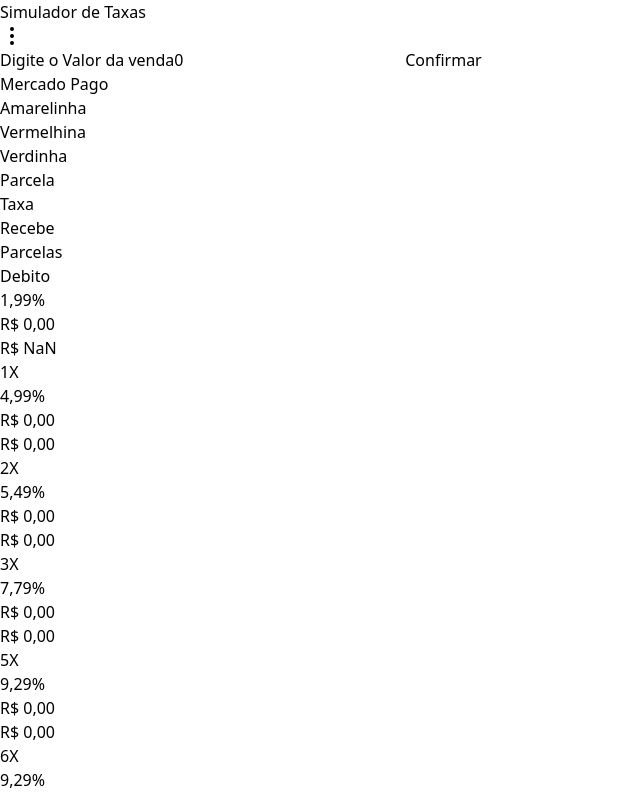
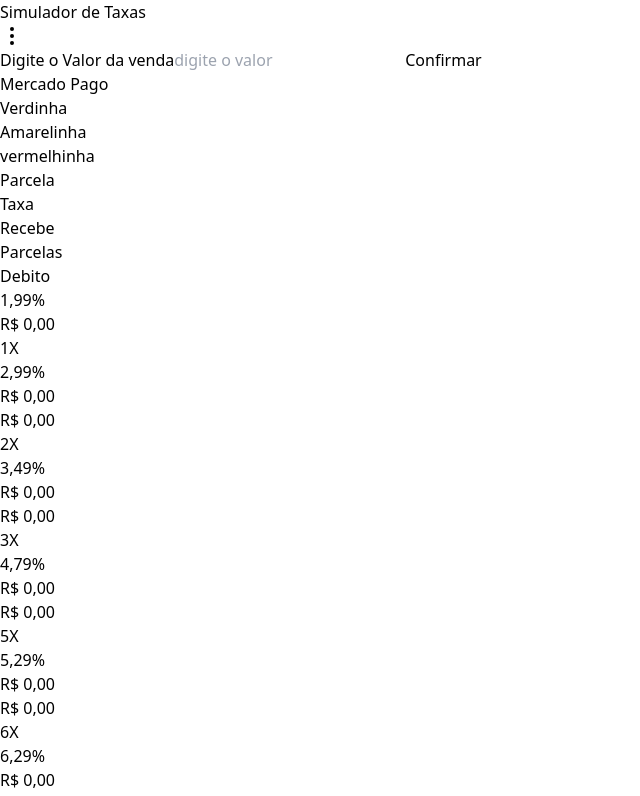
Before and after one commit to dinhoSilwa/rate-simulator-2024, a React (Vite) app: page / in a window 1280 px wide. Shown: the top 796 px of the page, without its empty margins (0-640 px from the left). Built offline with nearby package versions, Linux system fonts and the light colour scheme.

Commit message:
fix : fixed typer

```diff
--- a/src/App.tsx
+++ b/src/App.tsx
@@ -2,64 +2,141 @@
 import { EllipsisVertical } from "lucide-react";
 import { useState } from "react";
 
-const mpagorate = [
+
+interface Irate {
+  parcela : string | number;
+  taxa : number
+}
+
+interface IConpany {
+  conpany : string,
+  rate : Irate[]
+  style :string
+}
+
+const mercadopagorate : Irate[] = [
   { parcela: "Debito", taxa: 1.99 },
-  { parcela: 1, taxa: 4.99 },
-  { parcela: 2, taxa: 5.49 },
-  { parcela: 3, taxa: 7.79 },
-  { parcela: 5, taxa: 9.29 },
-  { parcela: 6, taxa: 9.29 },
-  { parcela: 7, taxa: 9.29 },
-  { parcela: 8, taxa: 9.29 },
+  { parcela: 1, taxa: 2.99 },
+  { parcela: 2, taxa: 3.49 },
+  { parcela: 3, taxa: 4.79 },
+  { parcela: 5, taxa: 5.29 },
+  { parcela: 6, taxa: 6.29 },
+  { parcela: 7, taxa: 7.29 },
+  { parcela: 8, taxa: 8.29 },
   { parcela: 9, taxa: 9.29 },
-  { parcela: 10, taxa: 9.29 },
-  { parcela: 11, taxa: 9.29 },
-  { parcela: 12, taxa: 9.29 },
+  { parcela: 10, taxa: 10.29 },
+  { parcela: 11, taxa: 11.29 },
+  { parcela: 12, taxa: 12.29 },
 
 ];
 
-const Paybrands = [
-  {name : 'Mercado Pago', rate : mpagorate , style : 'bg-blue-400'}
+const vermelhinhaRate :Irate[] = [
+  { parcela: "Debito", taxa: 2.99 },
+  { parcela: 1, taxa: 3.99 },
+  { parcela: 2, taxa: 4.49 },
+  { parcela: 3, taxa: 5.79 },
+  { parcela: 5, taxa: 6.29 },
+  { parcela: 6, taxa: 7.29 },
+  { parcela: 7, taxa: 8.29 },
+  { parcela: 8, taxa: 9.29 },
+  { parcela: 9, taxa: 10.29 },
+  { parcela: 10, taxa: 11.29 },
+  { parcela: 11, taxa: 12.29 },
+  { parcela: 12, taxa: 13.29 },
+
+];
+
+const amarelinhaRate: Irate[] = [
+  { parcela: "Debito", taxa: 3.99 },
+  { parcela: 1, taxa: 4.59 },
+  { parcela: 2, taxa: 5.29 },
+  { parcela: 3, taxa: 6.39 },
+  { parcela: 5, taxa: 7.69 },
+  { parcela: 6, taxa: 8.19 },
+  { parcela: 7, taxa: 9.39 },
+  { parcela: 8, taxa: 10.09 },
+  { parcela: 9, taxa: 11.89 },
+  { parcela: 10, taxa: 12.19 },
+  { parcela: 11, taxa: 13.59 },
+  { parcela: 12, taxa: 14.39 },
+
+];
+
+const verdinhaRate : Irate[] = [
+  { parcela: "Debito", taxa: 5.99 },
+  { parcela: 1, taxa: 6.79 },
+  { parcela: 2, taxa: 7.69 },
+  { parcela: 3, taxa: 8.29 },
+  { parcela: 5, taxa: 9.29 },
+  { parcela: 6, taxa: 10.99 },
+  { parcela: 7, taxa: 11.19 },
+  { parcela: 8, taxa: 12.39 },
+  { parcela: 9, taxa: 13.79 },
+  { parcela: 10, taxa: 14.29 },
+  { parcela: 11, taxa: 15.69 },
+  { parcela: 12, taxa: 16.29 },
+
+];
+
+
+
+const currentRate : IConpany[] = [
+  {conpany : "Mercado Pago", rate : mercadopagorate, style : 'hover:bg-blue-300 hover:text-blue-800'},
+  {conpany : "Verdinha", rate : verdinhaRate, style : 'hover:bg-green-300 hover:text-green-800'},
+  {conpany : "Amarelinha", rate : amarelinhaRate, style : 'hover:bg-yellow-300 hover:text-yellow-800'},
+  {conpany : "vermelhinha", rate : vermelhinhaRate, style : 'hover:bg-red-300 hover:text-red-800'},
 ]
+
+interface InputValue {
+initial : number,
+coin : string
+}
+
+
 
 function App() {
 
-  const [inputvalue, setValue] = useState({
+  const [valueInput, setInputValue] = useState<InputValue>({
     initial : 0,
-    toReal : 0
-  });
+    coin : ''
+  })
+
+  const [currentTable , setCurrentTable] = useState<Irate[]>(mercadopagorate)
+
+function handleChangeRate(conpany : Irate[]){
+  setCurrentTable(conpany)
+}
+
+  const stringToCoin = (value : string) =>{
+    const formatCurrency = value.replace(/\D/g, '')
+    const toCurrency = (parseFloat(formatCurrency) / 100).toLocaleString('pt-BR',{style : 'currency', currency : 'BRL'})
+    const initialValue = parseFloat(formatCurrency)
+    setInputValue((prevState)=>({
+      ...prevState, initial : initialValue
+    }))
+    return toCurrency
+  }
+  const handlerInput = (event : React.ChangeEvent<HTMLInputElement>) =>{
+    const {value} = event.target
+    const formatedValue = stringToCoin(value)
+    setInputValue((prevState) =>({
+      ...prevState,
+      coin : formatedValue
+    }))
+  }
 
 
 
-
-  const formaterToCoin = (number) =>{
-    let toNumeric = number.replace(/\D/g, '')
-    toNumeric = (parseFloat(toNumeric) / 100).toLocaleString('pt-BR',{style : 'currency', currency : 'BRL'})
-    return toNumeric
-  }
-
-  const revertCoin = (number) =>{
-    let reverter = number.replace(/\D/g, '');
-    return reverter
-  }
-
-  const handlerInput = (e) =>{
-    const {value} = e.target
-    const valueRS = formaterToCoin(value)
-    const reverteRS = revertCoin(valueRS)
-    setValue(prevState=>({
-      ...prevState, toReal : valueRS, initial :reverteRS/100
-    }))
-
-  }
-
   return (
     <main className="font-[inter]">
-
       <nav className="flex items-center justify-between h-20 px-6">
-        <h2 className="font-semibold text-[24px] text-slate-800">Simulador de Taxas</h2> <span className="active:bg-slate-200 p-4 rounded-full cursor-pointer"><EllipsisVertical /></span>
+        <h2 className="font-semibold text-[24px] text-slate-800">
+          Simulador de Taxas
+        </h2>{" "}
+        <span className="active:bg-slate-200 p-4 rounded-full cursor-pointer">
+          <EllipsisVertical />
+        </span>
       </nav>
-
 
       <section className="flex justify-center h-32 items-center ml-auto">
         <fieldset className="flex relative px-4">
@@ -72,22 +149,35 @@
             placeholder="digite o valor"
             className="focus:outline-none bg-zinc-100 px-2 p-2 text-[18px] font-bold text-slate-800 h-12 rounded-lg w-[80%]"
             inputMode="decimal"
-            value={inputvalue.toReal}
+            value={valueInput.coin}
             onChange={handlerInput}
           />
           <button className="bg-green-600 text-zinc-100 px-2 w-[100px] font-bold rounded-md h-12 text-[14px]">
             Confirmar
           </button>
         </fieldset>
-
       </section>
 
-      <nav className="my-6">
+      {/* <nav className="my-6">
         <ul className="flex justify-center gap-2">
           <li className="cursor-pointer flex text-[10px] border px-2 py-[14px] font-bold leading-none text-center items-center justify-center rounded-md w-[20%] hover:bg-blue-300 hover:text-blue-800">Mercado Pago</li>
           <li className="cursor-pointer flex text-[10px] border px-2 py-[14px] font-bold leading-none text-center items-center justify-center rounded-md w-[20%] hover:bg-yellow-300 hover:text-yellow-800">Amarelinha</li>
           <li className="cursor-pointer flex text-[10px] border px-2 py-[14px] font-bold leading-none text-center items-center justify-center rounded-md w-[20%] hover:bg-red-300 hover:text-red-800">Vermelhina</li>
           <li className="cursor-pointer flex text-[10px] border px-2 py-[14px] font-bold leading-none text-center items-center justify-center rounded-md w-[20%] hover:bg-green-300 hover:text-green-800">Verdinha</li>
+        </ul>
+      </nav> */}
+
+      <nav className="my-6">
+        <ul className="flex justify-center gap-2">
+          {currentRate.map(({ conpany , style}, index) => (
+            <li
+              key={index}
+              className={clsx("cursor-pointer flex text-[10px] border px-2 py-[14px] font-bold leading-none text-center items-center justify-center rounded-md w-[20%]", style)}
+              onClick={handleChangeRate=>(conpany)}
+            >
+              {conpany}
+            </li>
+          ))}
         </ul>
       </nav>
 
@@ -107,10 +197,11 @@
           </li>
         </ul>
 
-          {mpagorate.map((item, index) => (
+        {currentTable.map((item, index) => (
           <ul key={index} className="flex justify-between odd:bg-slate-100">
             <li className="flex px-2 w-[120px] text-[10px] font-normal text-zinc-800 py-[12px]">
-                {item.parcela}{item.parcela !== "Debito" ? "X" : null}
+              {item.parcela}
+              {item.parcela !== "Debito" ? "X" : null}
             </li>
             <li className="flex px-2 w-[120px] text-[10px] font-normal text-zinc-800 py-[12px]">
               {item.taxa.toLocaleString("pt-BR", {
@@ -120,20 +211,22 @@
               %
             </li>
             <li className="flex px-2 w-[120px] text-[10px] font-normal text-zinc-800 py-[12px]">
-                {(inputvalue.initial * (1 - item.taxa / 100)).toLocaleString(
+              {(valueInput.initial * (1 - item.taxa / 100)).toLocaleString(
                 "pt-BR",
                 { style: "currency", currency: "BRL" }
               )}
             </li>
             <li className="flex px-2 w-[120px] text-[10px] font-normal text-zinc-800 py-[12px]">
-                {(
-                  inputvalue.initial *
+              {typeof item.parcela === "number"
+                ? (
+                    valueInput.initial *
                     (1 - item.taxa / 100) *
                     item.parcela
                   ).toLocaleString("pt-BR", {
                     style: "currency",
                     currency: "BRL",
-                })}
+                  })
+                : null}
             </li>
           </ul>
         ))}
--- a/tsconfig.json
+++ b/tsconfig.json
@@ -13,6 +13,7 @@
     "isolatedModules": true,
     "noEmit": true,
     "jsx": "react-jsx",
+    "noImplicitAny": false,
 
     /* Linting */
     "strict": true,
```
Also changed, not shown: .eslintrc.cjs. Lines whose indentation alone changed are shown as unchanged.
